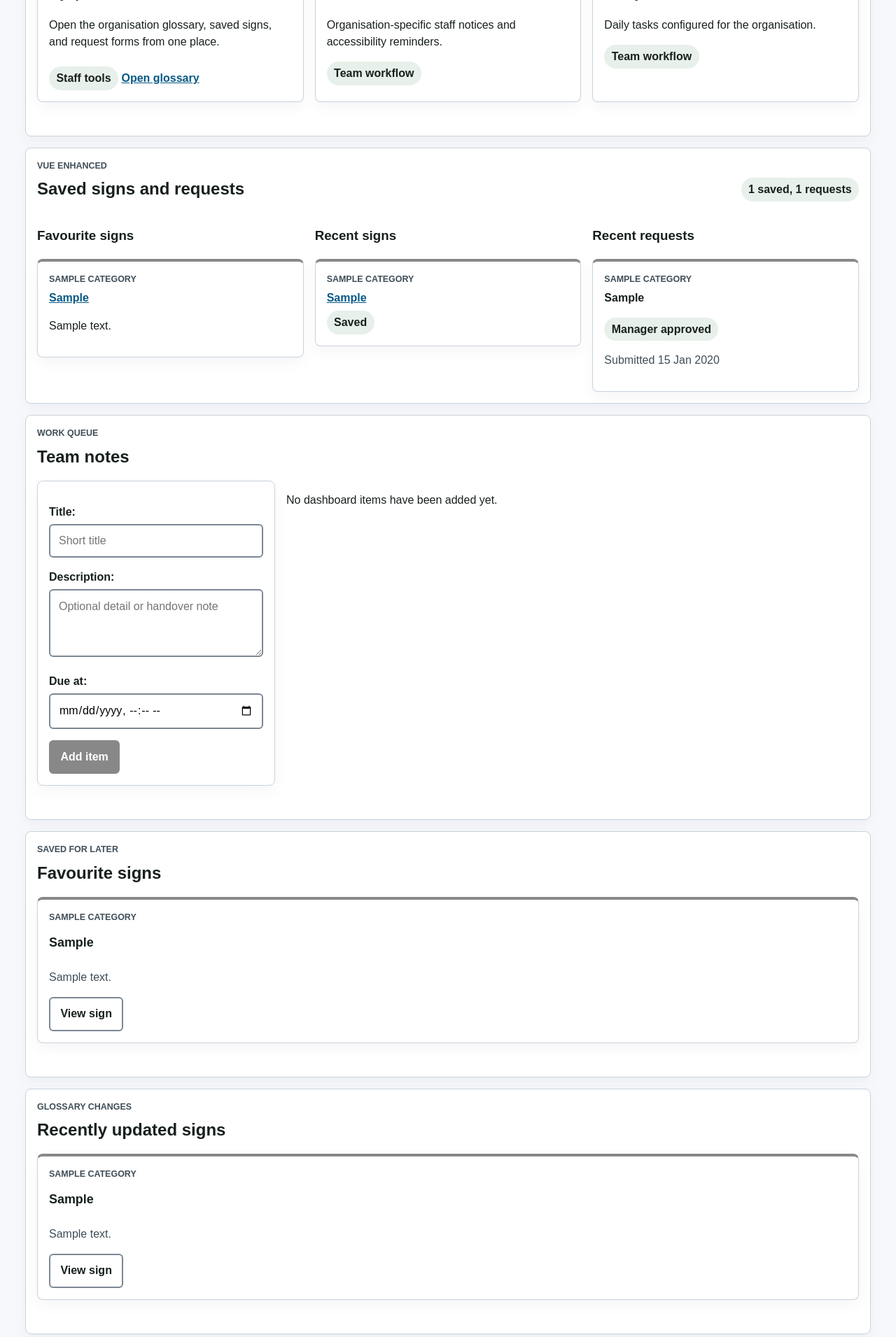
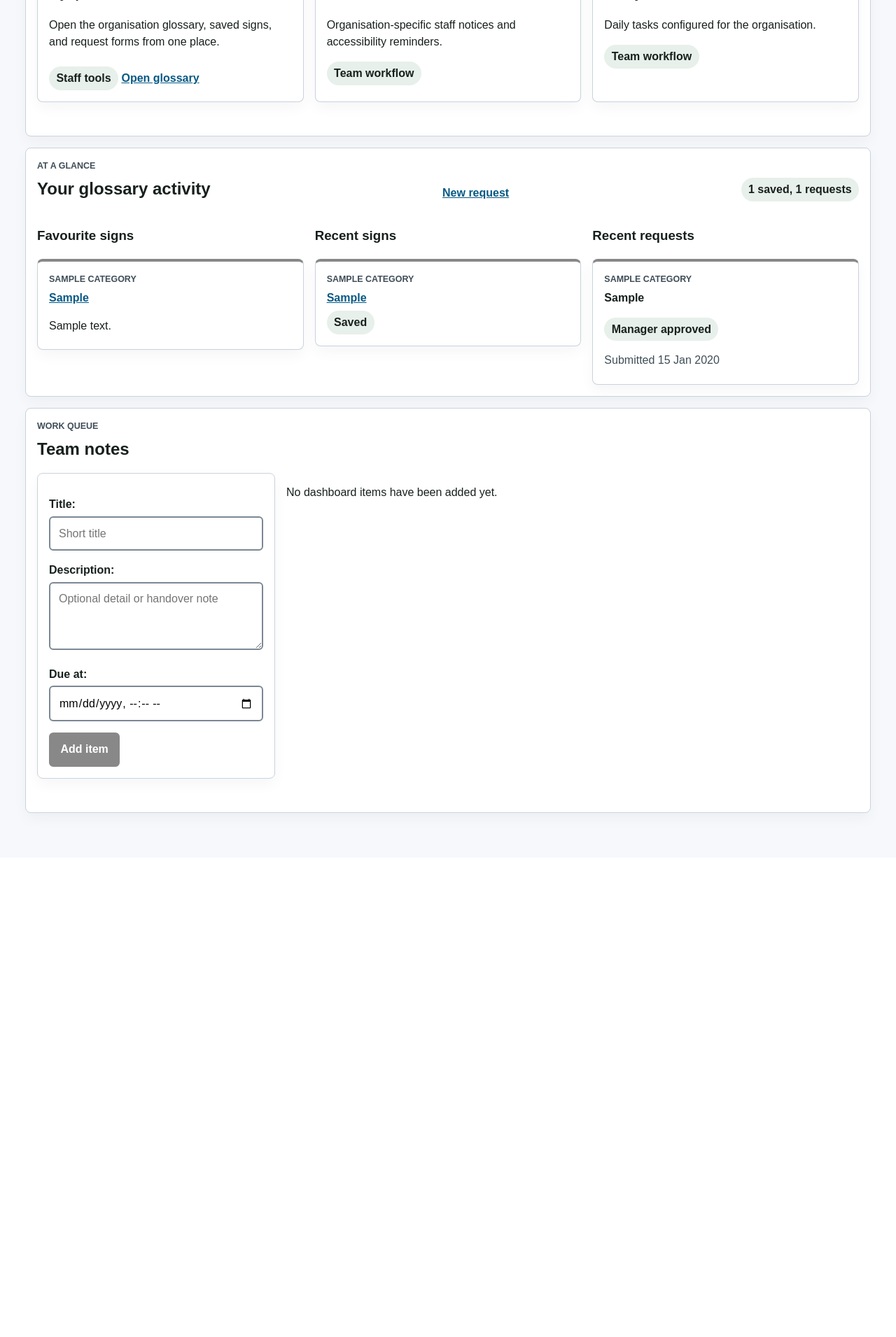
Before and after one commit to Afrojay/Major_group_project, a Django app: a page that uses templates/glossary/staff_dashboard.html in a window 1280 px wide. Shown: the part 876-2787 px from the top of the page at 70% size. After the commit the page ends 2049 px from the top, so only its background shows below. Run offline with Django 5.2, Linux system fonts and the light colour scheme; a user stored in the database is signed in; tables that the repository leaves empty hold one stand-in row (values such as "Sample post"); grey boxes marked "Sample" are stand-in pictures.

Commit message:
Polish staff dashboard Vue layout
Make the Vue dashboard summary replace the repeated Django favourite, recent sign, and request sections after JavaScript loads, while preserving those sections as the no-JavaScript fallback. Improve the dashboard wording and anchor behavior.

```diff
--- a/glossary/tests.py
+++ b/glossary/tests.py
@@ -209,6 +209,9 @@ class GlossaryWorkflowTests(TestCase):
         self.assertContains(response, 'id="favourite-signs"')
         self.assertContains(response, 'id="sign-requests"')
         self.assertContains(response, 'id="vue-staff-dashboard"')
+        self.assertContains(response, 'data-dashboard-target="favourite-signs"')
+        self.assertContains(response, 'class="dashboard-section dashboard-detail-fallback"')
+        self.assertContains(response, "Your glossary activity")
         self.assertContains(response, reverse("staff_dashboard_api", args=[self.org.slug]))
         self.assertContains(response, "vue-staff-dashboard.js")
 
--- a/static/glossary/styles.css
+++ b/static/glossary/styles.css
@@ -38,6 +38,10 @@
 
 .vue-ready .vue-staff-dashboard {
   display: block;
+}
+
+.vue-ready .dashboard-detail-fallback {
+  display: none;
 }
 
 .vue-ready .django-glossary-fallback,
@@ -568,8 +572,16 @@ button:hover {
   grid-template-columns: repeat(auto-fit, minmax(230px, 1fr));
 }
 
+.dashboard-vue-grid > section {
+  scroll-margin-top: 6rem;
+}
+
 .mini-sign-card h4 {
   margin: .15rem 0 .4rem;
+}
+
+.mini-sign-card p {
+  margin-bottom: .35rem;
 }
 
 .compact-form {
--- a/static/glossary/vue-staff-dashboard.js
+++ b/static/glossary/vue-staff-dashboard.js
@@ -24,10 +24,28 @@
       },
     },
     mounted() {
+      this.transferAnchorTargets();
       document.documentElement.classList.add("vue-ready");
       this.loadDashboard();
     },
     methods: {
+      transferAnchorTargets() {
+        mountEl.querySelectorAll("[data-dashboard-target]").forEach((section) => {
+          const targetId = section.dataset.dashboardTarget;
+          const fallback = document.getElementById(targetId);
+          if (fallback) {
+            fallback.removeAttribute("id");
+          }
+          section.id = targetId;
+        });
+
+        if (window.location.hash) {
+          const target = document.getElementById(window.location.hash.slice(1));
+          if (target) {
+            window.setTimeout(() => target.scrollIntoView(), 0);
+          }
+        }
+      },
       loadDashboard() {
         fetch(this.apiUrl, {
           headers: {
--- a/templates/glossary/staff_dashboard.html
+++ b/templates/glossary/staff_dashboard.html
@@ -79,9 +79,10 @@
   v-cloak>
   <div class="section-kicker">
     <div>
-      <p class="eyebrow">Vue enhanced</p>
-      <h2>Saved signs and requests</h2>
+      <p class="eyebrow">At a glance</p>
+      <h2>Your glossary activity</h2>
     </div>
+    <a href="{% url 'request_sign' organisation.slug %}">New request</a>
     <span class="status" aria-live="polite">[[ summaryText ]]</span>
   </div>
 
@@ -91,7 +92,7 @@
   </div>
 
   <div v-else class="dashboard-vue-grid">
-    <section aria-labelledby="vue-favourites-heading">
+    <section data-dashboard-target="favourite-signs" aria-labelledby="vue-favourites-heading">
       <h3 id="vue-favourites-heading">Favourite signs</h3>
       <div class="item-list">
         <article v-for="sign in favourites" :key="sign.id" class="card mini-sign-card">
@@ -103,7 +104,7 @@
       </div>
     </section>
 
-    <section aria-labelledby="vue-recent-heading">
+    <section data-dashboard-target="recent-signs" aria-labelledby="vue-recent-heading">
       <h3 id="vue-recent-heading">Recent signs</h3>
       <div class="item-list">
         <article v-for="sign in recentSigns" :key="sign.id" class="card mini-sign-card">
@@ -115,7 +116,7 @@
       </div>
     </section>
 
-    <section aria-labelledby="vue-requests-heading">
+    <section data-dashboard-target="sign-requests" aria-labelledby="vue-requests-heading">
       <h3 id="vue-requests-heading">Recent requests</h3>
       <div class="item-list">
         <article v-for="request in requests" :key="request.id" class="card mini-sign-card">
@@ -173,7 +174,7 @@
   </div>
 </section>
 
-<section id="favourite-signs" class="dashboard-section">
+<section id="favourite-signs" class="dashboard-section dashboard-detail-fallback">
   <div class="section-kicker">
     <div>
       <p class="eyebrow">Saved for later</p>
@@ -189,7 +190,7 @@
   </div>
 </section>
 
-<section id="recent-signs" class="dashboard-section">
+<section id="recent-signs" class="dashboard-section dashboard-detail-fallback">
   <div class="section-kicker">
     <div>
       <p class="eyebrow">Glossary changes</p>
@@ -205,7 +206,7 @@
   </div>
 </section>
 
-<section id="sign-requests" class="dashboard-section">
+<section id="sign-requests" class="dashboard-section dashboard-detail-fallback">
   <div class="section-kicker">
     <div>
       <p class="eyebrow">Follow-up</p>
```
